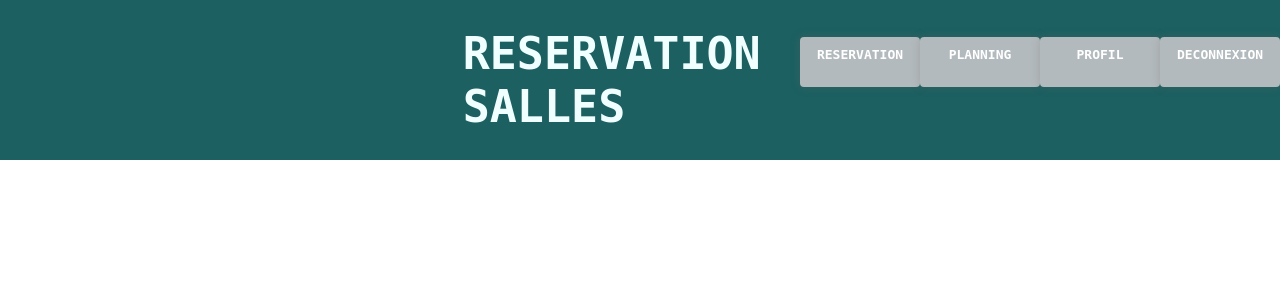
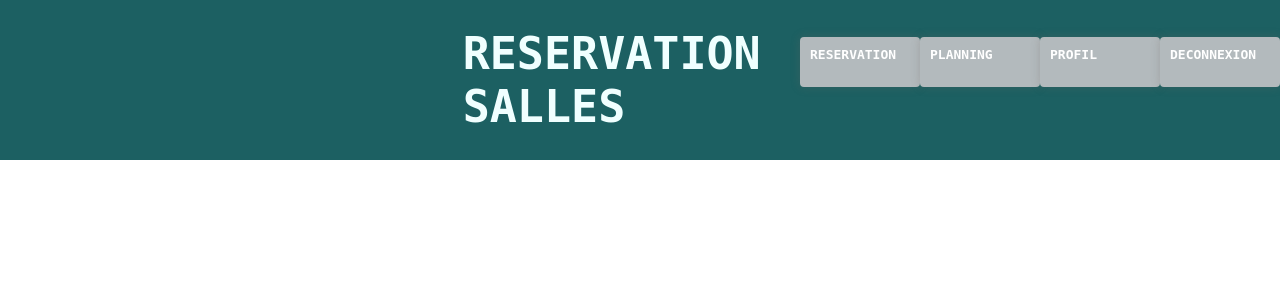
Before and after one commit to elias-cardon/reservation-salles, a PHP site: page /changement_mdp.php in a window 1280 px wide. Shown: the top 289 px of the page. Run offline with PHP 8.4, Linux system fonts and the light colour scheme; the visitor is signed in with stand-in values (Sample User, id 1).

Commit message:
Update index.css

```diff
--- a/css/index.css
+++ b/css/index.css
@@ -12,7 +12,7 @@
 header {
 
     display: flex;
-    justify-content: space-evenly;
+    justify-content: space-between;
     width: 100% ;
     height: 20vh;
     background-color: rgb(28, 96, 98);
@@ -24,14 +24,14 @@ header {
   display: flex;
   flex-direction: row;
   margin: auto;
-  justify-content: space-evenly;
+  justify-content: space-between;
   width: 100%;
 }
 
 #top-title {
 
   display:flex;
-  justify-content: space-evenly;
+  justify-content: space-between;
   width: 50%;
   height: 30%;
   font-size: 30px;
@@ -50,8 +50,7 @@ h3 {
 
 .btn {
     display: flex;
-    justify-content: space-evenly;
-    /*color: white;*/
+    justify-content: space-between;
     cursor: pointer;
     font-weight: bold;
     background-color: rgba(179, 186, 189, 1);
```
